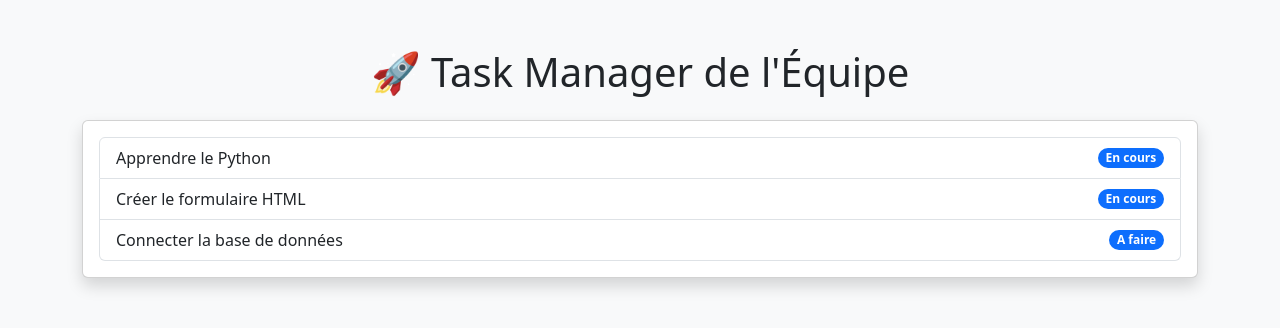
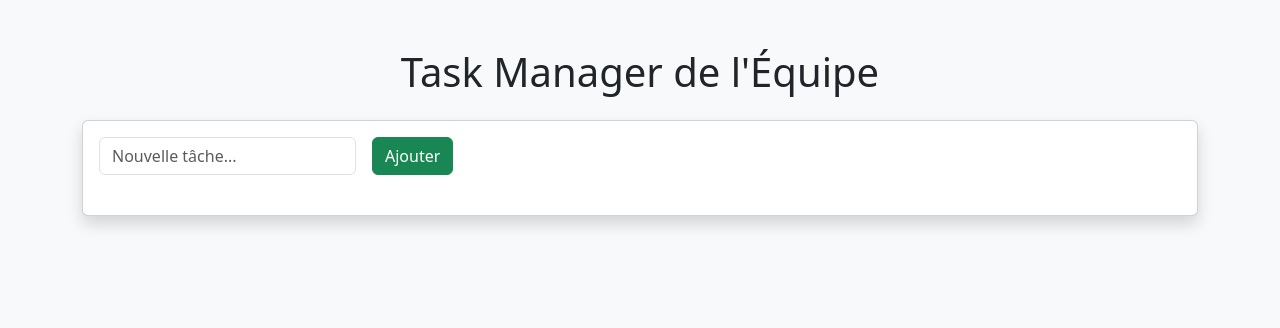
Before and after one commit to Saifbenchikh/TaskManager, a Flask app: page / in a window 1280 px wide. Shown: the top 328 px of the page. Run offline with Flask 3, Linux system fonts and the light colour scheme.

Commit message:
ajout zone de text

```diff
--- a/app.py
+++ b/app.py
@@ -2,34 +2,39 @@ from flask import Flask, render_template, request, redirect
 
 app = Flask(__name__)
 
-# --- DONNÉES PROVISOIRES (En attendant la Base de Données de Martin) ---
-# On simule une liste de tâches pour que le site ne soit pas vide
 mes_taches = [
-    {'titre': 'Apprendre le Python', 'statut': 'En cours', 'urgence': 'primary'},
-    {'titre': 'Créer le formulaire HTML', 'statut': 'En cours', 'urgence': 'warning'},
-    {'titre': 'Connecter la base de données', 'statut': 'A faire', 'urgence': 'danger'}
+
 ]
 
-# --- ROUTE 1 : La Page d'Accueil (Ce qu'on voit) ---
+
 @app.route("/")
 def accueil():
-    # On envoie la liste "mes_taches" à la page HTML
+
     return render_template("index.html", taches=mes_taches)
 
-# --- ROUTE 2 : La Réception du Formulaire (La partie invisible) ---
+
 @app.route('/ajouter', methods=['POST'])
 def ajouter_tache():
-    # 1. On récupère ce que Nino a envoyé depuis le champ nommé "titre"
-    TaskManager = request.form.get('titre')
 
-    # 2. LE TEST : On l'affiche dans ton terminal (la fenêtre noire)
-    print("----------------------------------------------------")
-    print("NOUVELLE TACHE REÇUE : " + str(TaskManager))
-    print("----------------------------------------------------")
+    titre_recu = request.form.get('titre')
 
-    # 3. On redirige l'utilisateur vers l'accueil pour ne pas bloquer
+    nouvelle_tache = {
+        'titre': titre_recu,
+        'statut': 'A faire',
+        'urgence': 'primary'
+    }
+
+
+    mes_taches.append(nouvelle_tache)
+
+
     return redirect('/')
 
-# --- Lancement du Serveur ---
+
+
+
+
+
+
 if __name__ == "__main__":
     app.run(debug=True)
--- a/templates/index.html
+++ b/templates/index.html
@@ -7,10 +7,19 @@
 </head>
 <body class="bg-light">
     <div class="container mt-5">
-        <h1 class="text-center mb-4">🚀 Task Manager de l'Équipe</h1>
+        <h1 class="text-center mb-4">Task Manager de l'Équipe</h1>
 
         <div class="card shadow">
             <div class="card-body">
+                <form action="/ajouter" method="POST" class="row g-3 mb-4">
+                    <div class="col-auto">
+                        <input type="text" name="titre" class="form-control" placeholder="Nouvelle tâche..." required>
+                    </div>
+                    <div class="col-auto">
+                        <button type="submit" class="btn btn-success">Ajouter</button>
+                    </div>
+                </form>
+
                 <ul class="list-group">
                     {% for tache in taches %}
                         <li class="list-group-item d-flex justify-content-between align-items-center">
```
